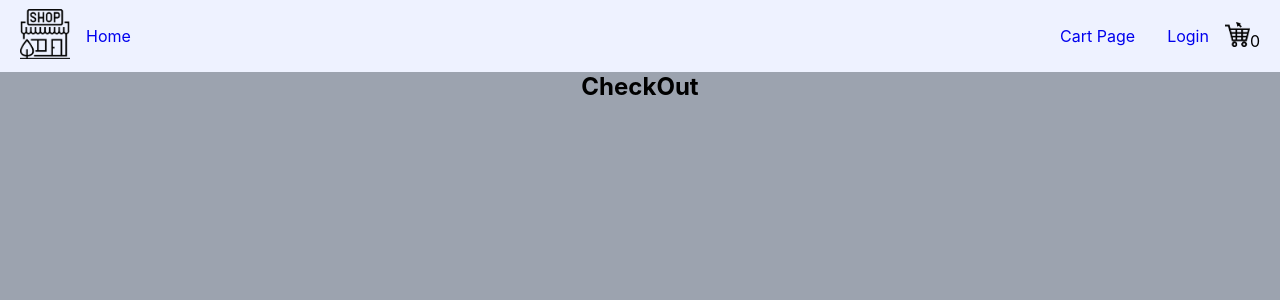
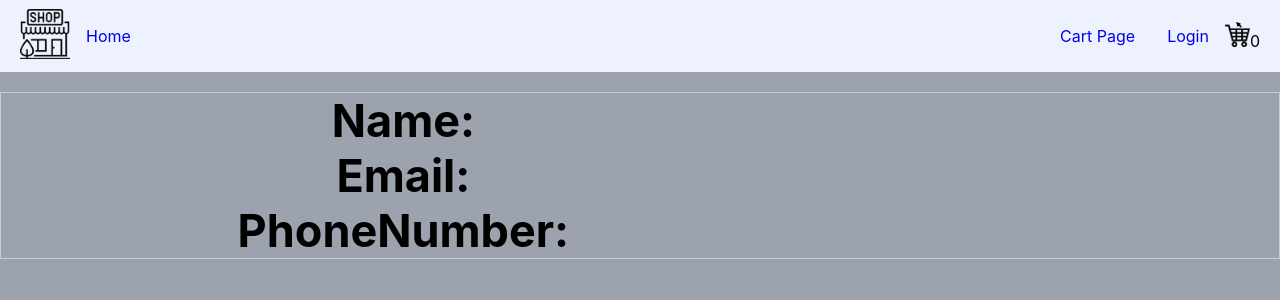
Before and after one commit to BabakMovahhedi/Shop, a React (Create React App) app: page /checkout in a window 1280 px wide. Shown: the top 300 px of the page. Built offline with nearby package versions, Linux system fonts and the light colour scheme.

Commit message:
checkout page add

```diff
--- a/src/pages/CheckOut.jsx
+++ b/src/pages/CheckOut.jsx
@@ -1,11 +1,39 @@
-import { useParams } from "react-router-dom";
+import { useAouth } from "../providers/AouthProvider";
+import {useCart} from '../providers/CartProviders';
+import '../pages/checkout.css'
+
+
 
 
 const CheckOut = () => {
+    const Aouth=useAouth();
+
+    const {Cart}=useCart();
+    console.log(Cart);
+
+    return (
+     <div className="checkout">
+
+    <section className="section">
+          <h2>
+            <p>Name:{Aouth.name} </p>
+            <p>Email:{Aouth.email} </p>
+            <p>PhoneNumber:{Aouth.phoneNumber}</p>
+        </h2>
+      </section>
 
 
-    return (
-        <h2>CheckOut</h2>
+      <section className="section">
+        {Cart.map((c)=>{
+            return (<div  key={c.id}>
+                <p>Name:{c.name} </p>
+                <p>price:{c.price} </p>
+                <p>OffPrice:{c.offPrice} </p>
+            </div>)
+        }) }
+      </section>
+
+     </div>
      );
 }
 
--- /dev/null
+++ b/src/pages/checkout.css
@@ -0,0 +1,19 @@
+.checkout{
+    display: flex;
+    flex-direction: row;
+    justify-content: space-around;
+    align-items: center;
+    border: 1px solid #ccc;
+    margin-top: 20px;
+}
+.checkout div{
+    border: 1px solid rgb(22, 22, 222);
+    margin-top: 5px;
+    border-radius: 15px;
+}
+.section{
+    font-size: 30px;
+    display: flex;
+    flex-direction: column;
+    font-weight: bold
+}
```
